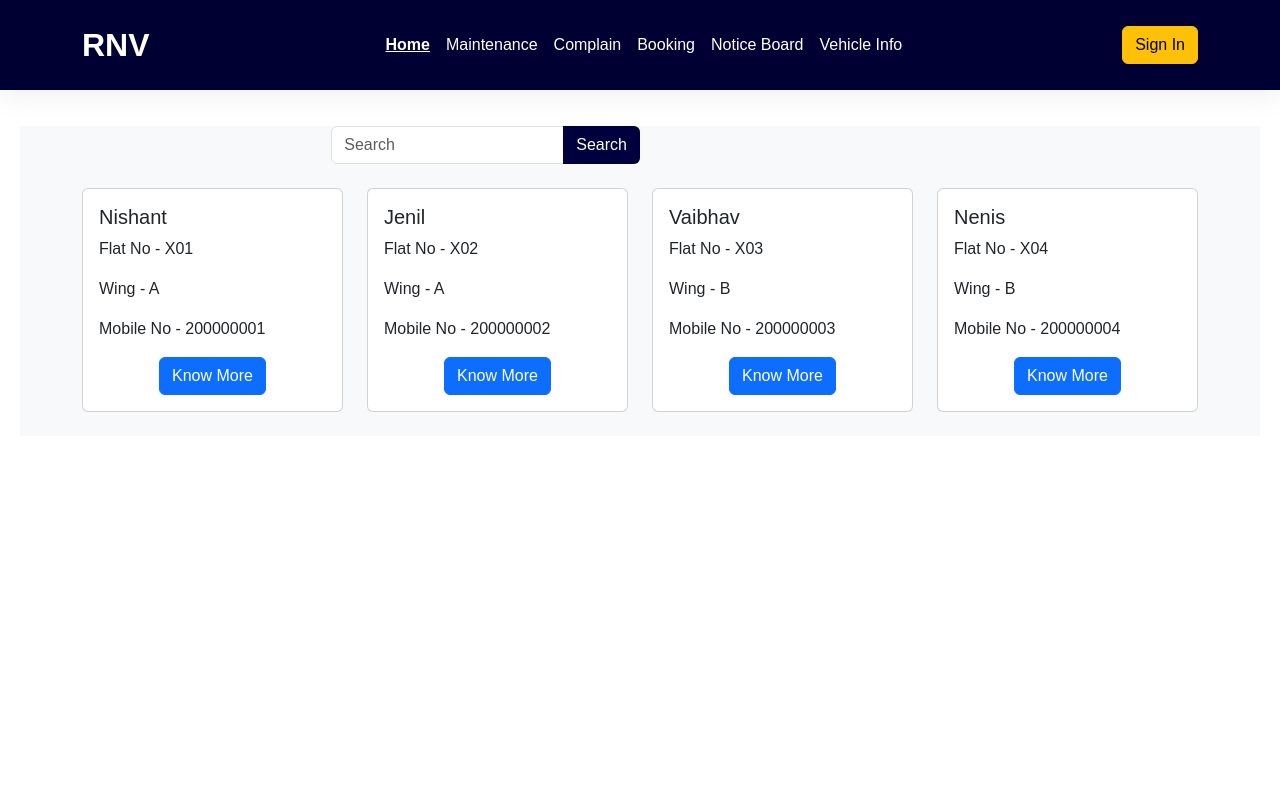
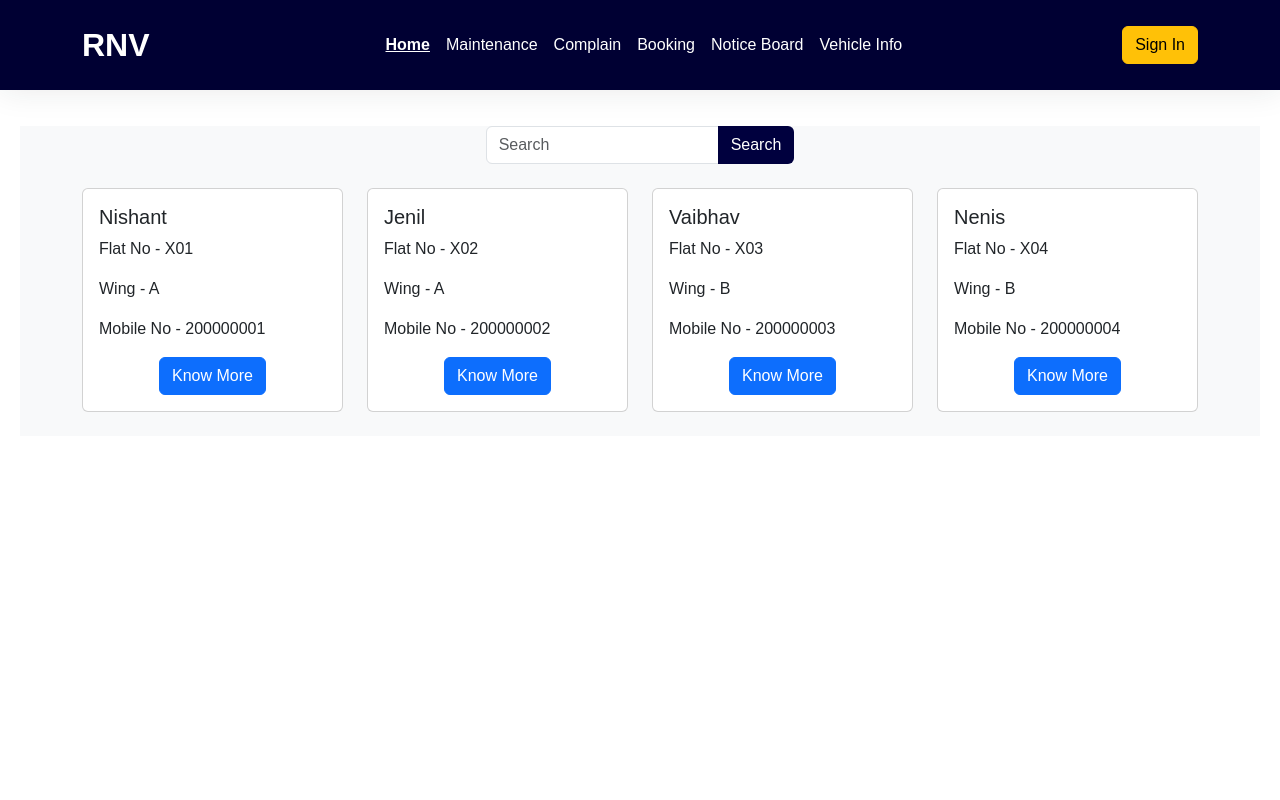
Before and after one commit to Vaibhavgoriya/apartment_management_system, a React (Vite) app in the folder frontend/: page / in a window 1280 px wide. Shown: the top 800 px of the page. Built offline with nearby package versions, Linux system fonts and the light colour scheme.

Commit message:
code change in Home

```diff
--- a/frontend/src/userpanel/Components/Home.jsx
+++ b/frontend/src/userpanel/Components/Home.jsx
@@ -24,7 +24,7 @@
   return (
     <div className="container-fluid bg-light">
       {/* Search Bar */}
-      <div className="col-md-6 d-flex justify-content-end my-3">
+      <div className="d-flex justify-content-center align-items-center my-3">
         <div className="input-group w-auto">
           <input
             type="text"
```
